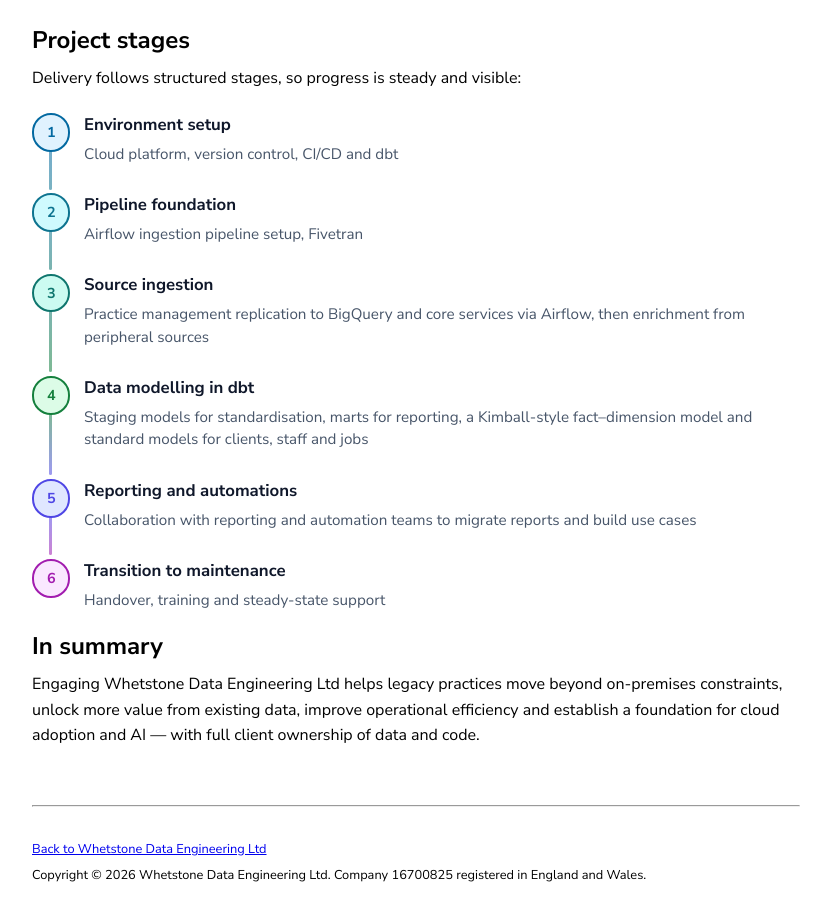
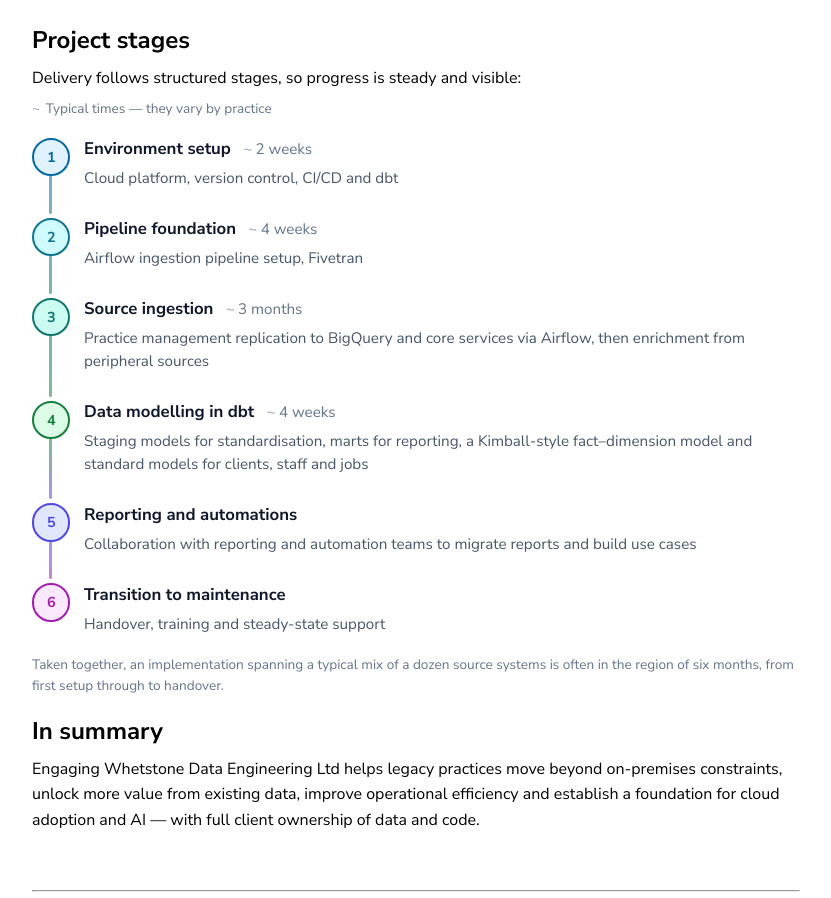
Before and after one commit to mrbrianevans/wdel.co.uk, a website with bundled scripts: page warehouse.html in a window 1280 px wide. Shown: the part 3086-3984 px from the top of the page, without its empty margins (224-1055 px from the left). Built offline with nearby package versions, Linux system fonts and the light colour scheme.

Commit message:
Add timeline estimations

```diff
--- a/src/animation.css
+++ b/src/animation.css
@@ -48,10 +48,43 @@ body {
   margin-top: 1.5rem;
 }
 
+.stages-caption {
+  display: flex;
+  align-items: baseline;
+  gap: 0.35rem;
+  margin: 0.15rem 0 0;
+  font-size: 0.85rem;
+  color: #64748b;
+}
+
+.stages-footnote {
+  margin: 1.15rem 0 0;
+  font-size: 0.85rem;
+  line-height: 1.55;
+  color: #64748b;
+}
+
+.approx-mark {
+  font-weight: 500;
+  color: #94a3b8;
+}
+
+.visually-hidden {
+  position: absolute;
+  width: 1px;
+  height: 1px;
+  padding: 0;
+  margin: -1px;
+  overflow: hidden;
+  clip: rect(0, 0, 0, 0);
+  white-space: nowrap;
+  border: 0;
+}
+
 .project-stages {
   --stage-line: #cbd5e1;
   list-style: none;
-  margin: 1.25rem 0 0;
+  margin: 1rem 0 0;
   padding: 0;
   counter-reset: stage;
 }
@@ -102,14 +135,28 @@ body {
   z-index: 1;
 }
 
-.project-stages strong {
+.project-stages .stage-heading {
   display: block;
   margin: 0.15rem 0 0.25rem;
   font-size: 1.05rem;
   color: #0f172a;
 }
 
-.project-stages span {
+.project-stages .stage-heading strong {
+  font-weight: 700;
+}
+
+.project-stages .stage-duration {
+  display: inline-flex;
+  align-items: baseline;
+  gap: 0.2rem;
+  margin-left: 0.5rem;
+  font-weight: 400;
+  font-size: 0.95rem;
+  color: #64748b;
+}
+
+.project-stages > li > span:not(.stage-heading) {
   display: block;
   color: #475569;
   font-size: 0.95rem;
--- a/warehouse.html
+++ b/warehouse.html
@@ -615,41 +615,77 @@
           <section class="stages-section" aria-labelledby="stages-heading">
             <h2 id="stages-heading">Project stages</h2>
             <p>Delivery follows structured stages, so progress is steady and visible:</p>
+            <p class="stages-caption">
+              <span class="approx-mark" aria-hidden="true">~</span>
+              Typical times — they vary by practice
+            </p>
             <ol class="project-stages">
               <li>
+                <span class="stage-heading">
                   <strong>Environment setup</strong>
+                  <span class="stage-duration">
+                    <span class="approx-mark" aria-hidden="true">~</span>
+                    <span class="visually-hidden">approximately </span>2 weeks
+                  </span>
+                </span>
                 <span>Cloud platform, version control, CI/CD and dbt</span>
               </li>
               <li>
+                <span class="stage-heading">
                   <strong>Pipeline foundation</strong>
+                  <span class="stage-duration">
+                    <span class="approx-mark" aria-hidden="true">~</span>
+                    <span class="visually-hidden">approximately </span>4 weeks
+                  </span>
+                </span>
                 <span>Airflow ingestion pipeline setup, Fivetran</span>
               </li>
               <li>
+                <span class="stage-heading">
                   <strong>Source ingestion</strong>
+                  <span class="stage-duration">
+                    <span class="approx-mark" aria-hidden="true">~</span>
+                    <span class="visually-hidden">approximately </span>3 months
+                  </span>
+                </span>
                 <span>
                   Practice management replication to BigQuery and core services via Airflow, then
                   enrichment from peripheral sources
                 </span>
               </li>
               <li>
+                <span class="stage-heading">
                   <strong>Data modelling in dbt</strong>
+                  <span class="stage-duration">
+                    <span class="approx-mark" aria-hidden="true">~</span>
+                    <span class="visually-hidden">approximately </span>4 weeks
+                  </span>
+                </span>
                 <span>
                   Staging models for standardisation, marts for reporting, a Kimball-style
                   fact–dimension model and standard models for clients, staff and jobs
                 </span>
               </li>
               <li>
+                <span class="stage-heading">
                   <strong>Reporting and automations</strong>
+                </span>
                 <span>
                   Collaboration with reporting and automation teams to migrate reports and build use
                   cases
                 </span>
               </li>
               <li>
+                <span class="stage-heading">
                   <strong>Transition to maintenance</strong>
+                </span>
                 <span>Handover, training and steady-state support</span>
               </li>
             </ol>
+            <p class="stages-footnote">
+              Taken together, an implementation spanning a typical mix of a dozen source systems is
+              often in the region of six months, from first setup through to handover.
+            </p>
           </section>
 
           <section aria-labelledby="summary-heading">
```
Lines whose indentation alone changed are shown as unchanged.
